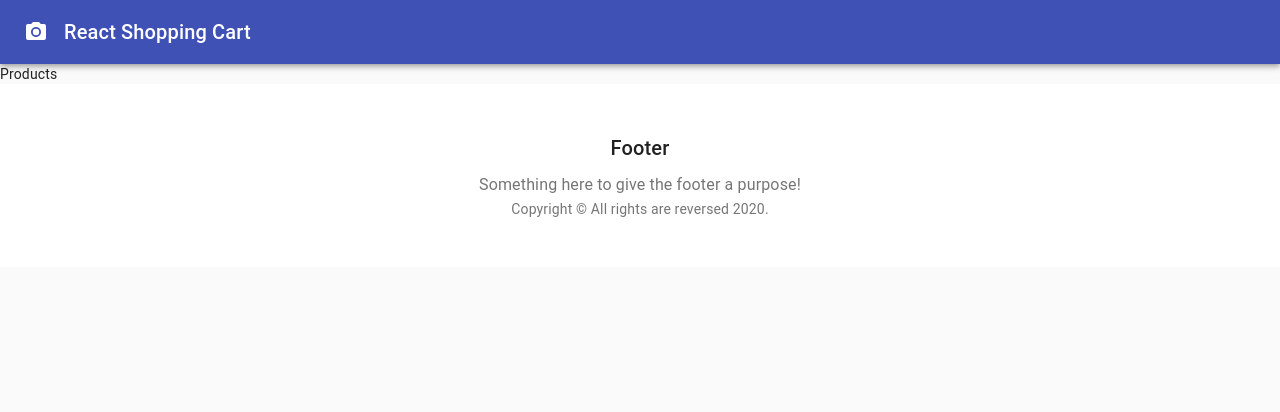
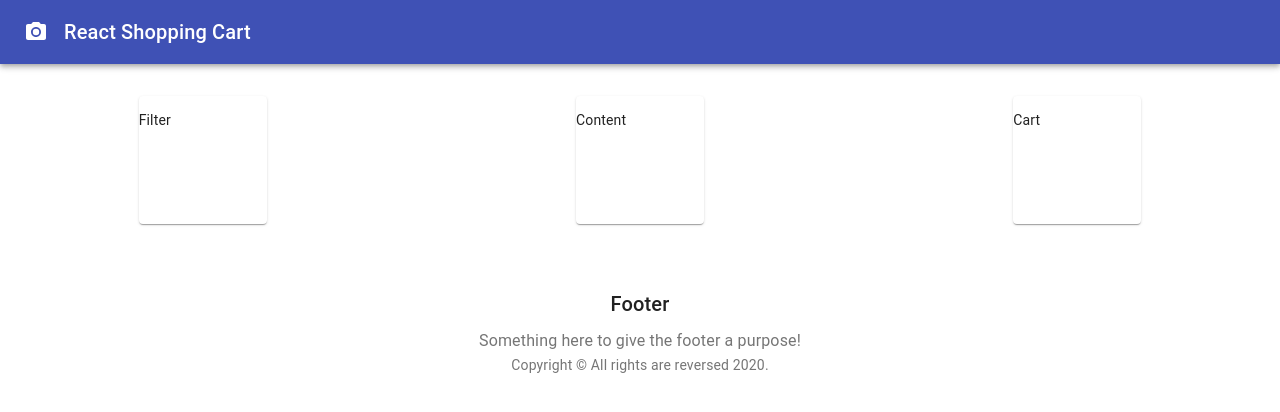
Before and after one commit to Krishna-123/shopping-cart, a React (Create React App) app: page / in a window 1280 px wide. Shown: the top 412 px of the page. Built offline with nearby package versions, Linux system fonts and the light colour scheme.

Commit message:
setup filter,mainContent,Cart layout

```diff
--- a/src/App.js
+++ b/src/App.js
@@ -4,12 +4,35 @@ import CssBaseline from "@material-ui/core/CssBaseline";
 import Header from "./Components/header";
 import Footer from "./Components/Footers";
 
+// styles
+import { makeStyles } from "@material-ui/core/styles";
+
+// sub-main content
+import MainContent from "./Components/mainContent";
+
+import { Container } from "@material-ui/core";
+
+const userStyles = makeStyles((theme) => ({
+  heroContent: {
+    backgroundColor: theme.palette.background.paper,
+    padding: theme.spacing(8, 0, 6),
+  },
+}));
+
 function App() {
+  const classes = userStyles();
+
   return (
     <div className="App">
       <CssBaseline />
       <Header>React Shopping Cart</Header>
-      <main>Products</main>
+      <main>
+        <div className={classes.heroContent}>
+          <Container maxWidth="lg">
+            <MainContent />
+          </Container>
+        </div>
+      </main>
       <Footer />
     </div>
   );
--- /dev/null
+++ b/src/Components/mainContent/Cart/index.js
@@ -0,0 +1,27 @@
+import React from "react";
+import { makeStyles } from "@material-ui/core/styles";
+import Paper from "@material-ui/core/Paper";
+
+const useStyles = makeStyles((theme) => ({
+  root: {
+    display: "flex",
+    flexWrap: "wrap",
+    "& > *": {
+      margin: theme.spacing(1),
+      width: theme.spacing(16),
+      height: theme.spacing(16),
+    },
+  },
+}));
+
+export default function Cart() {
+  const classes = useStyles();
+
+  return (
+    <div className={classes.root}>
+      <Paper>
+        <p>Cart</p>
+      </Paper>
+    </div>
+  );
+}
--- /dev/null
+++ b/src/Components/mainContent/Content/index.js
@@ -0,0 +1,27 @@
+import React from "react";
+import { makeStyles } from "@material-ui/core/styles";
+import Paper from "@material-ui/core/Paper";
+
+const useStyles = makeStyles((theme) => ({
+  root: {
+    display: "flex",
+    flexWrap: "wrap",
+    "& > *": {
+      margin: theme.spacing(1),
+      width: theme.spacing(16),
+      height: theme.spacing(16),
+    },
+  },
+}));
+
+export default function Content() {
+  const classes = useStyles();
+
+  return (
+    <div className={classes.root}>
+      <Paper>
+        <p>Content</p>
+      </Paper>
+    </div>
+  );
+}
--- /dev/null
+++ b/src/Components/mainContent/Filter/index.js
@@ -0,0 +1,27 @@
+import React from "react";
+import { makeStyles } from "@material-ui/core/styles";
+import Paper from "@material-ui/core/Paper";
+
+const useStyles = makeStyles((theme) => ({
+  root: {
+    display: "flex",
+    flexWrap: "wrap",
+    "& > *": {
+      margin: theme.spacing(1),
+      width: theme.spacing(16),
+      height: theme.spacing(16),
+    },
+  },
+}));
+
+export default function Filter() {
+  const classes = useStyles();
+
+  return (
+    <div className={classes.root}>
+      <Paper>
+        <p>Filter</p>
+      </Paper>
+    </div>
+  );
+}
--- /dev/null
+++ b/src/Components/mainContent/index.js
@@ -0,0 +1,35 @@
+import React from "react";
+import { makeStyles } from "@material-ui/core/styles";
+import Grid from "@material-ui/core/Grid";
+
+import Filter from "./Filter";
+import Cart from "./Cart";
+import Content from "./Content";
+
+const useStyles = makeStyles((theme) => ({
+  root: {
+    flexGrow: 1,
+  },
+}));
+
+export default function SpacingGrid() {
+  const classes = useStyles();
+
+  return (
+    <Grid container className={classes.root} spacing={10}>
+      <Grid item xs={12}>
+        <Grid
+          container
+          direction="row"
+          justify="space-around"
+          alignItems="center"
+          spacing={10}
+        >
+          <Filter />
+          <Content />
+          <Cart />
+        </Grid>
+      </Grid>
+    </Grid>
+  );
+}
```
Also changed, not shown: 1 other file (tests, documents, lock files or other folders).
